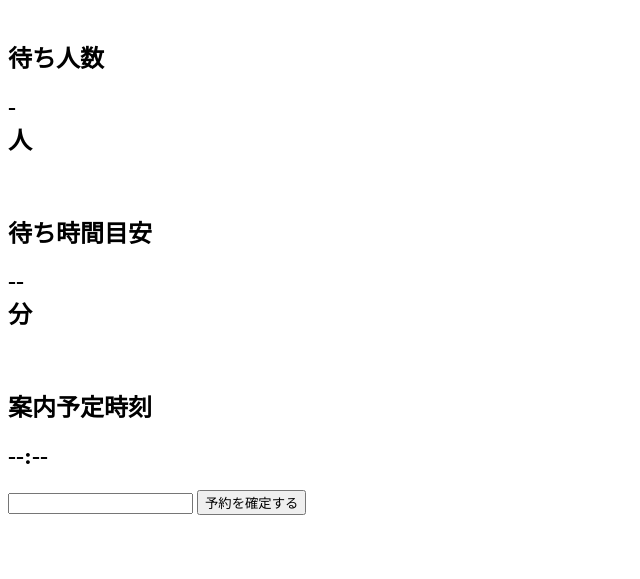
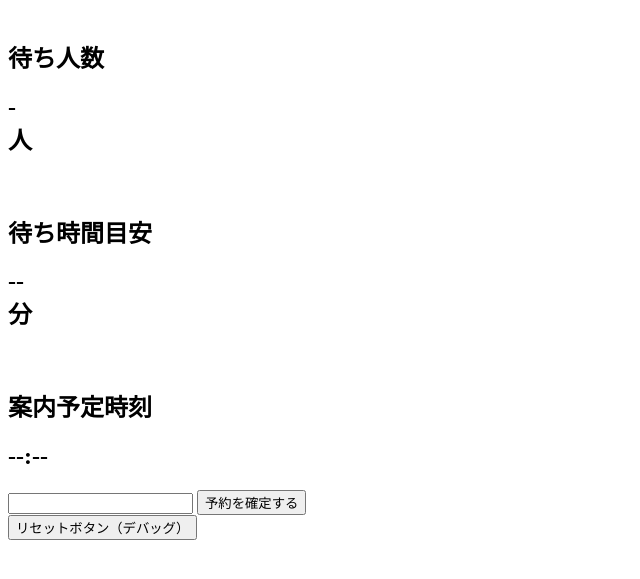
Before and after one commit to OHS39/OHS39.github.io, a plain HTML site: page index.html in a window 1280 px wide. Shown: the part 79-658 px from the top of the page, without its empty margins (0-640 px from the left). Drawn offline with Linux system fonts and the light colour scheme; no server answers.

Commit message:
reestmode

```diff
--- a/index.html
+++ b/index.html
@@ -1,5 +1,5 @@
 <!DOCTYPE html>
-<html>
+<html lang = "ja">
 <head>
   <title>The Frozen Curse</title>
   <meta charset="UTF-8">
@@ -23,6 +23,8 @@
 
   <button type="submit" id="submitBtn">予約を確定する</button>
 </form>
+
+<button onclick="resetLocalStorage()">リセットボタン（デバッグ）</button>
 
 <iframe name="hidden_iframe" id="hidden_iframe" style="display:none;" onload="handleResponse();"></iframe>
 
@@ -88,6 +90,13 @@
       console.error("待ち時間の取得に失敗しました:", error);
       const waitTimeElem = document.getElementById("waitTime");
       if (waitTimeElem) waitTimeElem.innerText = "--";
+    }
+  }
+
+  function resetLocalStorage() {
+    if (confirm('ローカルストレージのデータをすべてリセットしますか？')) {
+      localStorage.clear(); // 保存されているデータをすべて消去
+      location.reload();    // 画面を再読み込みして初期状態に戻す
     }
   }
 
```
